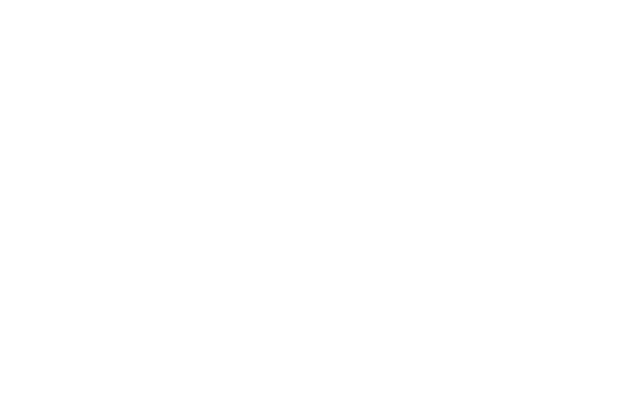
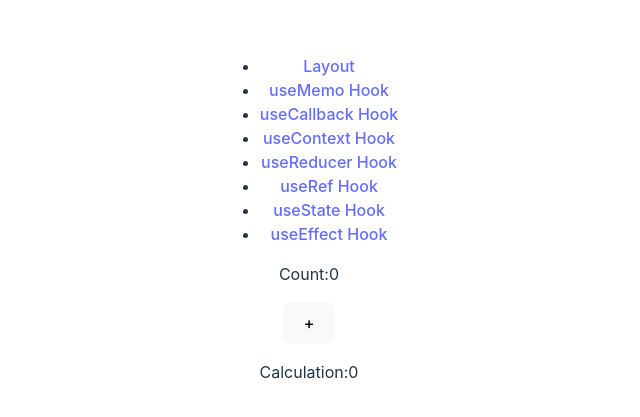
Before and after one commit to siddharth6164/Basic_Topic_React, a React (Vite) app: page /Useeffecthook in a window 1280 px wide. Before the commit this address had no page. Shown: the part 181-598 px from the top of the page, without its empty margins (331-971 px from the left). Built offline with nearby package versions, Linux system fonts and the light colour scheme.

Commit message:
new hook

```diff
--- a/src/App.jsx
+++ b/src/App.jsx
@@ -6,6 +6,8 @@ import Usecallbackhook from './components/Usecallbackhook'
 import Usecontexthook from './components/Usecontexthook'
 import Usereducerhook from './components/Usereducerhook'
 import Userefhook from './components/Userefhook'
+import Usestatehook from './components/Usestatehook'
+import Useeffecthook from './components/Useeffecthook'
 
 function App() {
 
@@ -19,7 +21,8 @@ function App() {
         <Route path="/Usecontexthook" element={<Usecontexthook/>} />
         <Route path="/Usereducerhook" element={<Usereducerhook/>} />
         <Route path="/Userefhook" element={<Userefhook/>} />
-
+        <Route path="/Usestatehook" element={<Usestatehook/>} />
+        <Route path="/Useeffecthook" element={<Useeffecthook/>} />
         </Route>
       </Routes>
      </BrowserRouter>
--- a/src/components/Layout.jsx
+++ b/src/components/Layout.jsx
@@ -10,6 +10,8 @@ function Layout() {
             <li><Link to="/Usecontexthook">useContext Hook</Link></li>
             <li><Link to="/Usereducerhook">useReducer Hook</Link></li>
             <li><Link to="/Userefhook">useRef Hook</Link></li>
+            <li><Link to="/Usestatehook">useState Hook</Link></li>
+            <li><Link to="/Useeffecthook">useEffect Hook</Link></li>
         </ul>
         {console.log('Layout')}
         <Outlet/>
--- /dev/null
+++ b/src/components/Useeffecthook.jsx
@@ -0,0 +1,20 @@
+import React, { useEffect, useState } from 'react'
+
+function Useeffecthook() {
+    const[count,setCount] =useState(0);
+    const[calculation,setCalculation] = useState(0);
+
+    useEffect(()=>{
+        setCalculation(()=>count*2)
+    },[count])
+
+    return (
+    <div>
+        <p>Count:{count}</p>
+        <button onClick={()=>setCount((c)=>c+1)}>+</button>
+        <p>Calculation:{calculation}</p>
+    </div>
+  )
+}
+
+export default Useeffecthook
--- /dev/null
+++ b/src/components/Usestatehook.jsx
@@ -0,0 +1,17 @@
+import React,{useState} from 'react'
+
+function Usestatehook() {
+    const[count,setCount] = useState(0);
+    const funcationcall=()=>{
+        setCount(count+1);
+    }
+
+    return (
+        <div>
+            <p>{count}</p>
+            <button onClick={funcationcall}>Click me</button>
+        </div>
+    )
+}
+
+export default Usestatehook
```
